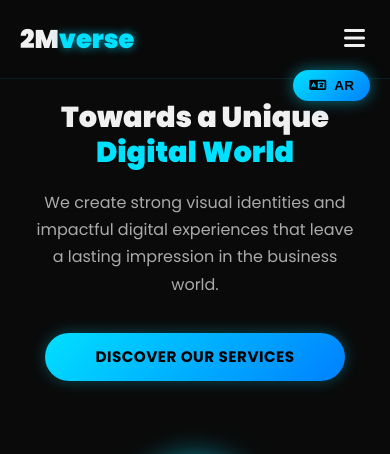
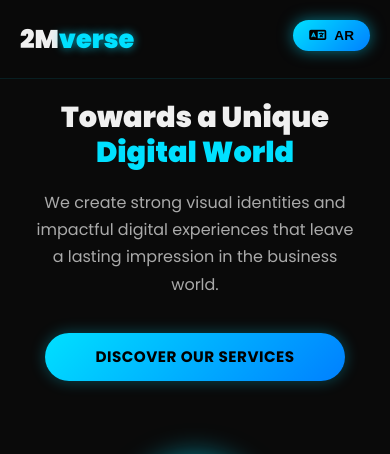
Before and after one commit to moazmohamed223330-svg/2Mverse, a plain HTML site: page index.html in a window 390 px wide. Shown: the top 454 px of the page. Drawn offline with Linux system fonts and the light colour scheme.

Commit message:
new version 1

```diff
--- a/style.css
+++ b/style.css
@@ -55,7 +55,7 @@ body.arabic-mode label {
 }
 
 section {
-    padding: 79px 0;
+    padding: 80px 0;
 }
 
 @media (max-width: 768px) {
@@ -104,22 +104,7 @@ body.arabic-mode .lang-switcher {
     transform: scale(1.05);
     box-shadow: 0 0 20px rgba(0, 224, 255, 0.8);
 }
-@media (max-width: 1386PX){
-    .lang-switcher{
-        position: fixed;
-        top: 70px;
-        right: 20px;
-        z-index: 1001;
-    }
-}
-@media (max-width: 768px) {
-    .lang-switcher{
-        position: fixed;
-        top: 70px;
-        right: 20px;
-        z-index: 1001;
-    }
-}
+
 @media (max-width: 768px) {
     .lang-btn {
         padding: 8px 16px;
```
